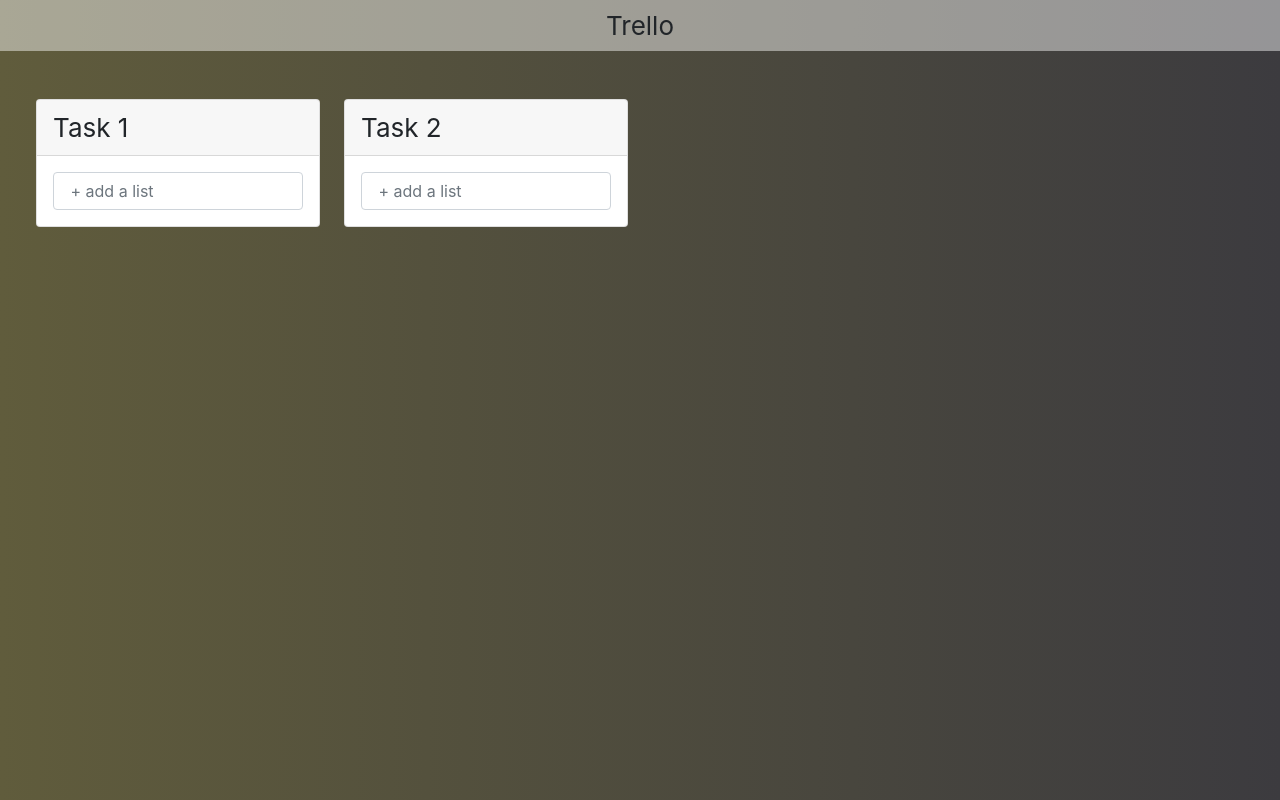
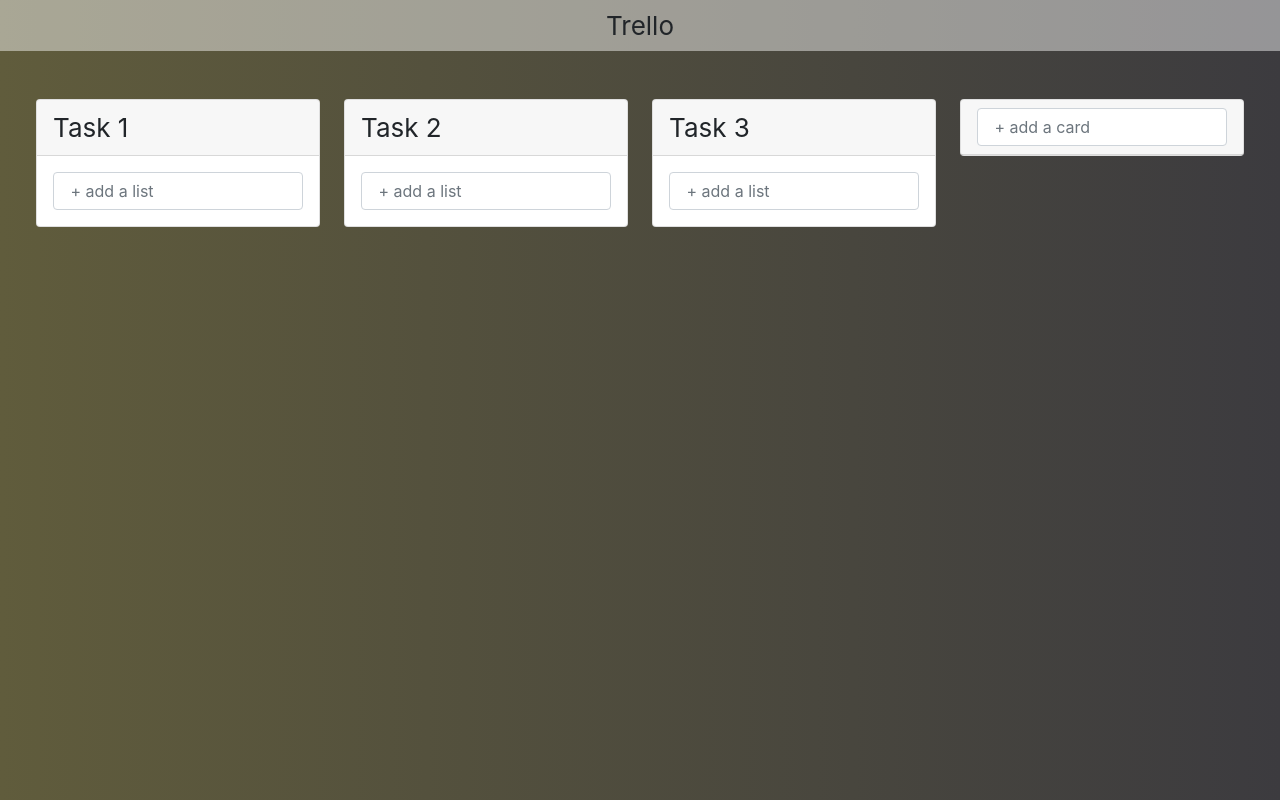
Before and after one commit to 2020-JAUG/Trello-Tasks, a React (Create React App) app: page / in a window 1280 px wide. Built offline with nearby package versions, Linux system fonts and the light colour scheme.

Commit message:
add more cards, and create a function handleInput

```diff
--- a/src/cards/Cards.jsx
+++ b/src/cards/Cards.jsx
@@ -7,7 +7,12 @@
         this.state = {  }
     }
 
+    handleInput() {
+        console.log('writing')
+    }
+
     render() {
+
 
         return (
 
@@ -24,7 +29,7 @@
         </div>
 
         <div className="col-md-3">
-            <div className= "card  mt-5">
+            <div className= "card mt-5">
                 <div className="card-header">Task 2
                 </div>
                     <div className="card-body">
@@ -33,6 +38,26 @@
                     </div>
             </div>
         </div>
+
+        <div className="col-md-3">
+            <div className= "card  mt-5">
+                <div className="card-header">Task 3
+                </div>
+                    <div className="card-body">
+                        <input type="text" name="title" className="form-control" placeholder=" + add a list">
+                        </input>
+                    </div>
+            </div>
+        </div>
+
+        <div className="col-md-3">
+            <div className="card mt-5">
+                <div className="card-header">
+                    <input type="text" name="title" onChange={this.handleInput} className="form-control" placeholder=" + add a card">
+                    </input>
+                </div>
+            </div>
+        </div>
     </div>
     );
     }
```
